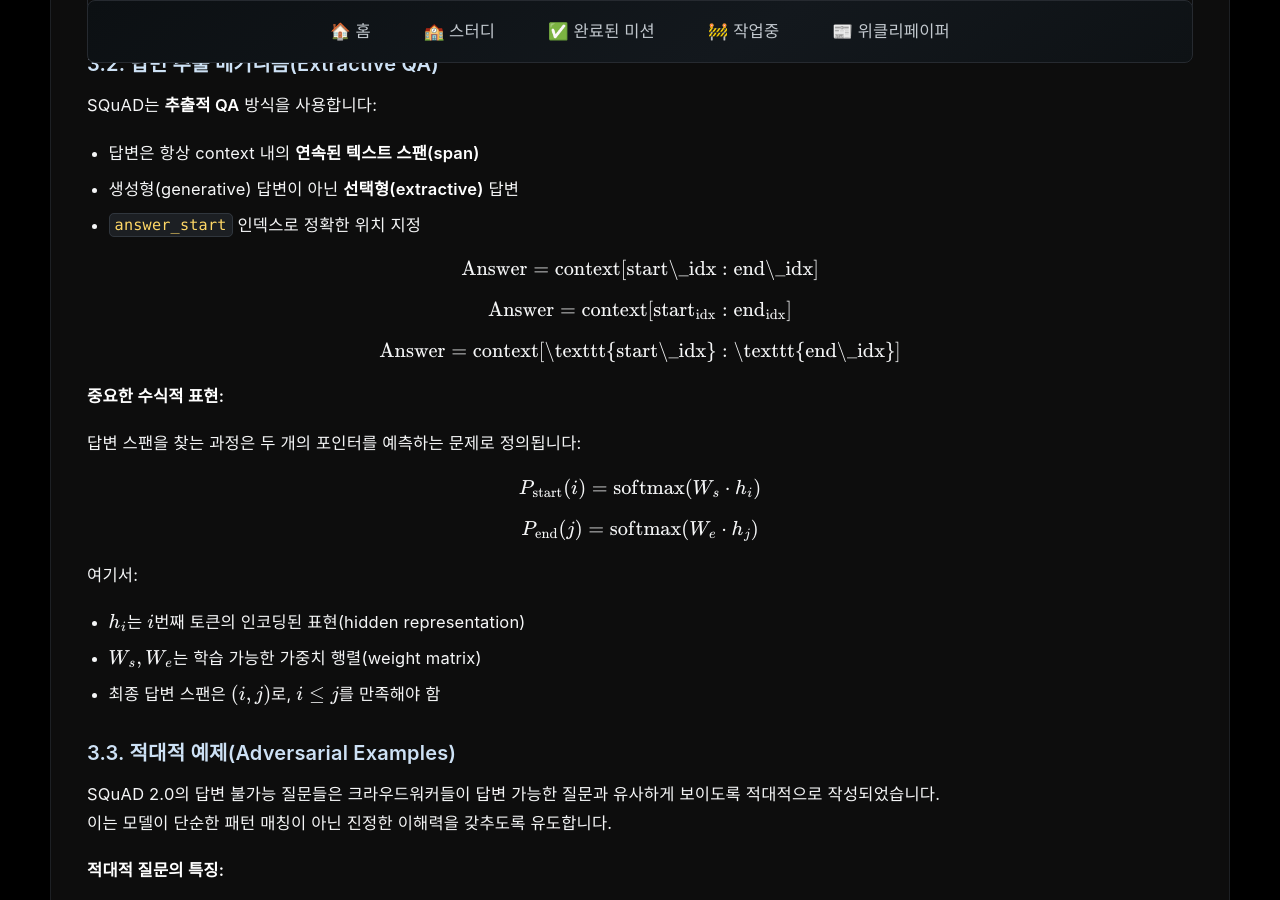
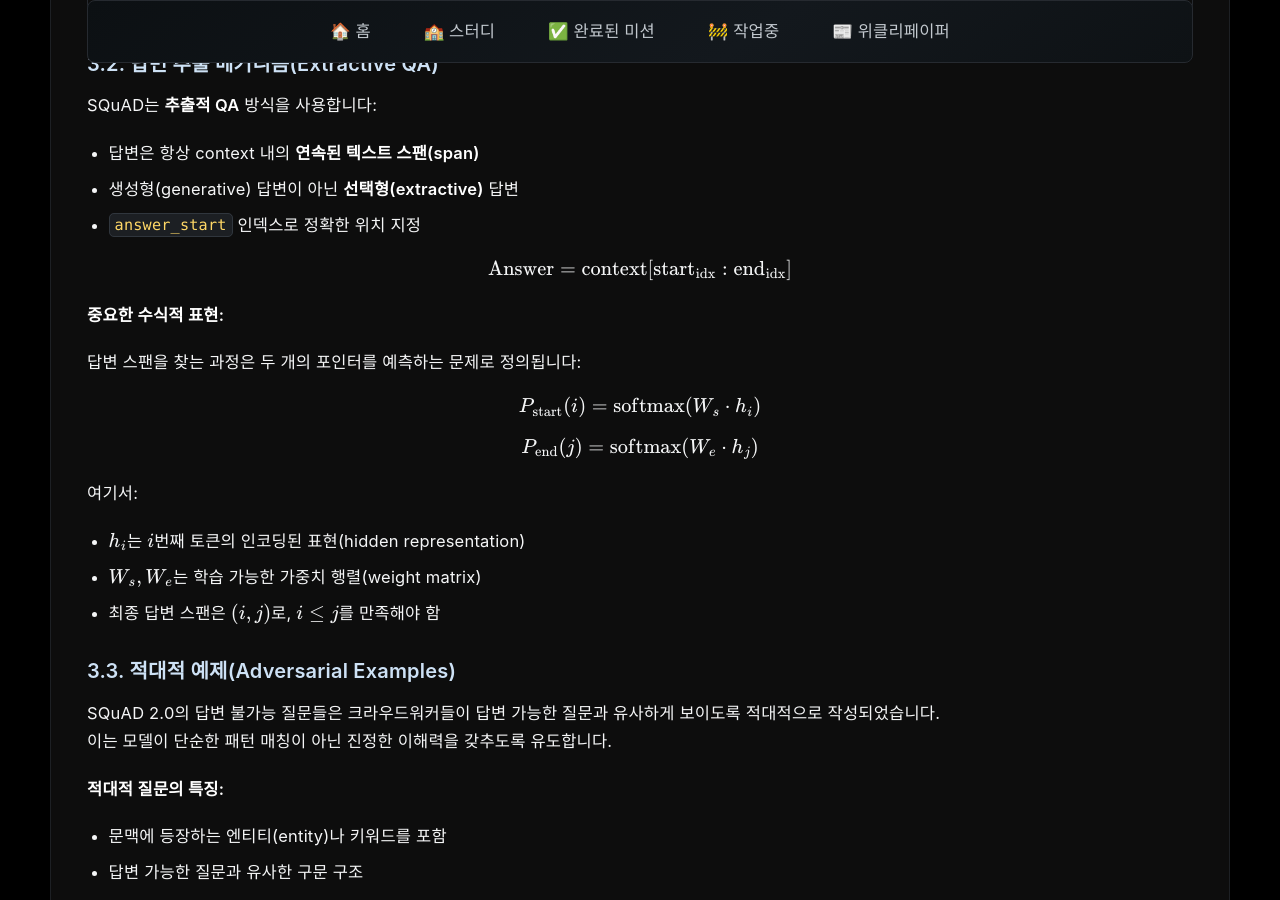
Before and after one commit to c0z0c/sprint_mission, a Jekyll site: the page built from 스터디/데이타셋_SQuAD.md, in a window 1280 px wide and 900 px high, scrolled down 7233 px. Built offline with Jekyll 4.4.1, drawn with Linux system fonts in a browser that asks for light colours.

Commit message:
수식 렌더링 테스트

```diff
--- a/스터디/데이타셋_SQuAD.md
+++ b/스터디/데이타셋_SQuAD.md
@@ -222,17 +222,8 @@ SQuAD는 **추출적 QA** 방식을 사용합니다:
 - `answer_start` 인덱스로 정확한 위치 지정
 
 $$
-\text{Answer} = \text{context}[\text{start\_idx} : \text{end\_idx}]
-$$
-
-$$
 \text{Answer} = \text{context}[ \text{start}_{\text{idx}} : \text{end}_{\text{idx}} ]
 $$
-
-$$
-\text{Answer} = \text{context}[\text{\texttt{start\_idx}} : \text{\texttt{end\_idx}}]
-$$
-
 
 **중요한 수식적 표현:**
 
```
